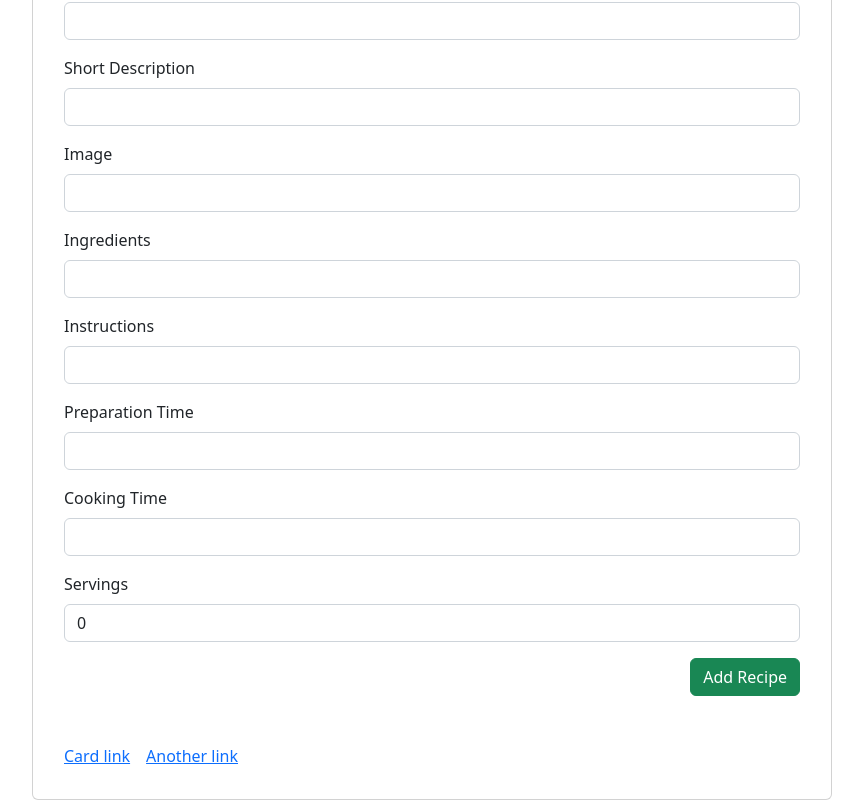
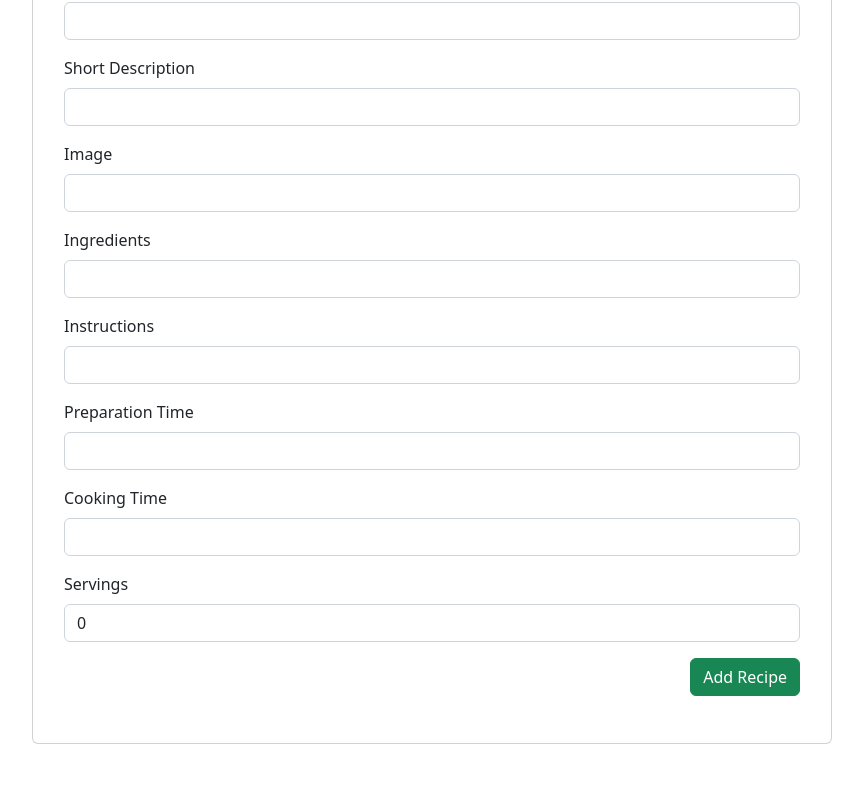
Before and after one commit to DeyanaNikolova/my-baking-addiction, an Angular app: page /add-recipe in a window 1280 px wide. Shown: the part 367-1167 px from the top of the page, without its empty margins (208-1071 px from the left). After the commit the page ends 1111 px from the top, so only its background shows below. Built offline with nearby package versions, Linux system fonts and the light colour scheme.

Commit message:
Add markup to add-recipe

```diff
--- a/src/app/components/recipe/add-recipe/add-recipe.component.html
+++ b/src/app/components/recipe/add-recipe/add-recipe.component.html
@@ -1,4 +1,4 @@
-<div class="card form-signin w-100 m-auto" style="width: 18rem;">
+<div class="card form-signin w-100 m-auto modal-body" style="width: 25rem;">
     <div class="card-body">
       <h5 class="card-title">Add Recipe</h5>
       <form [formGroup]="recipeForm" (submit)="submit()">
@@ -135,9 +135,4 @@
         </div>
       </form>
     </div>
-
-    <div class="card-body">
-      <a href="#" class="card-link">Card link</a>
-      <a href="#" class="card-link">Another link</a>
-    </div>
   </div>
```
